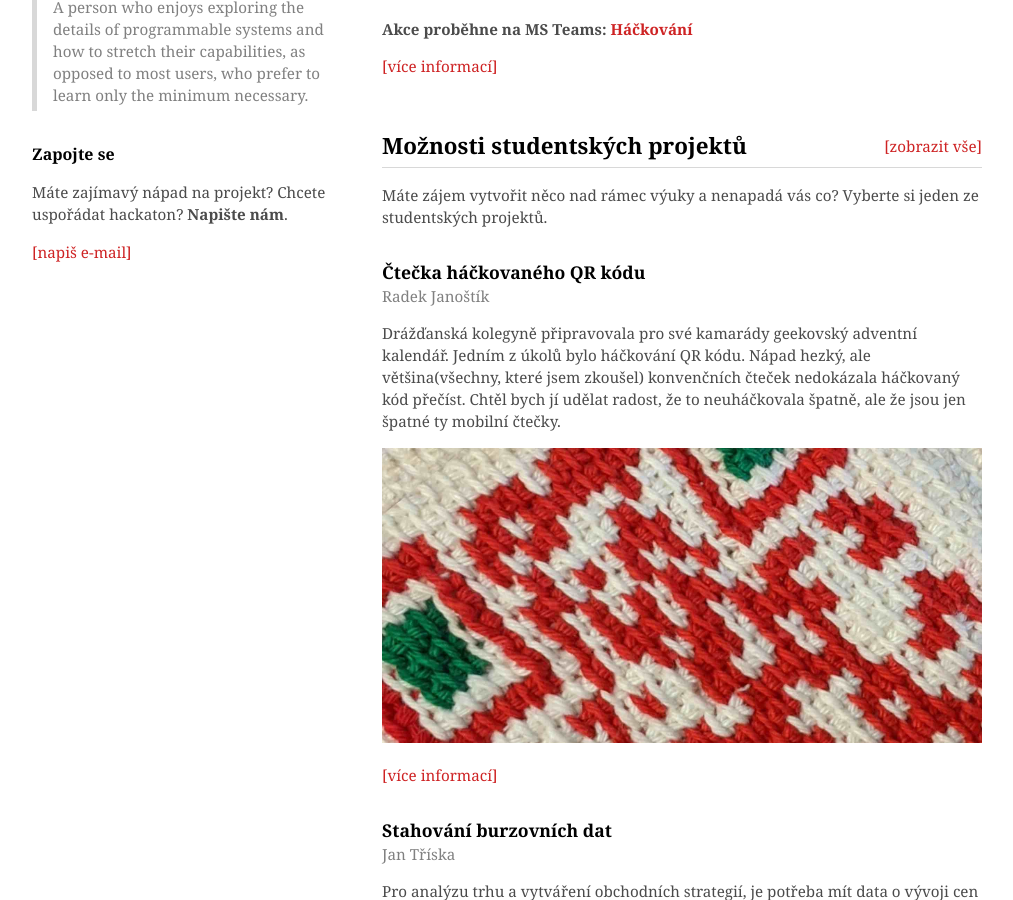
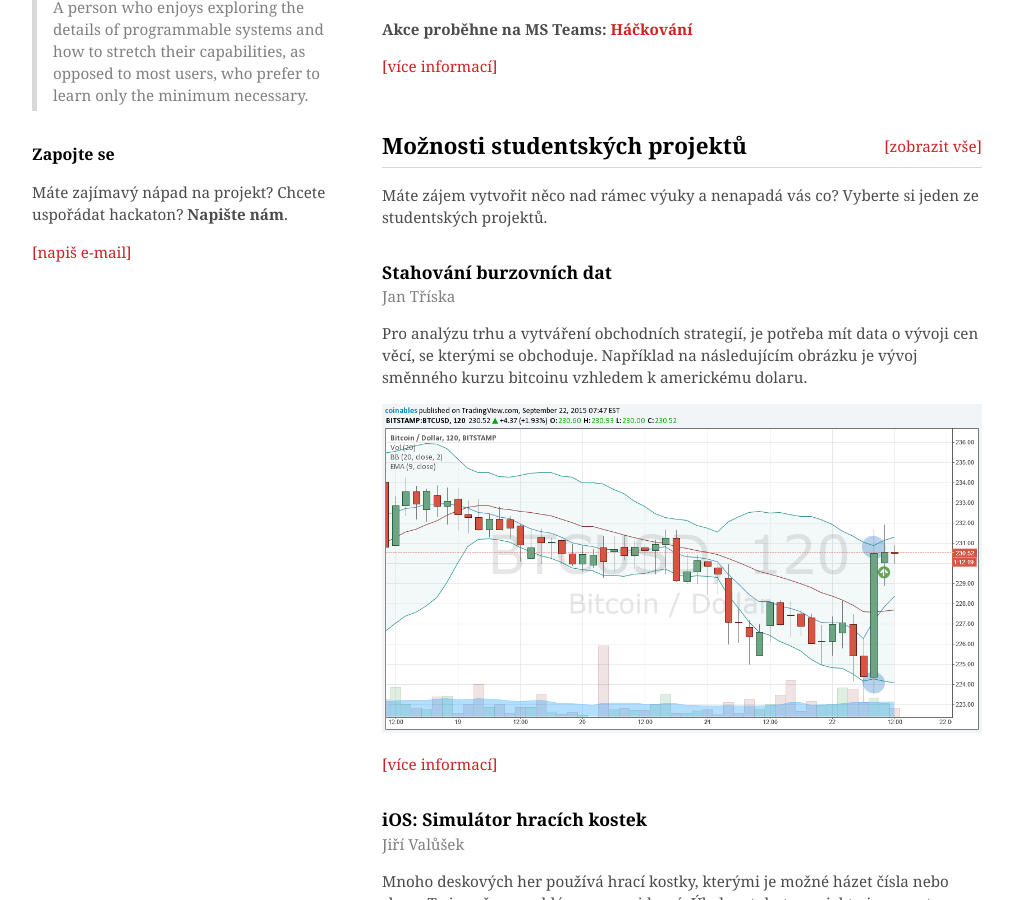
Before and after one commit to hackovani/hackovani.github.io, a Jekyll site: the page built from index.markdown, in a window 1280 px wide and 900 px high, scrolled down 567 px. Shown: the whole window, without its empty margins (133-1146 px from the left). Built offline with Jekyll 4.4.1, drawn with Linux system fonts in a browser that asks for light colours.

Commit message:
Update contact and projects

```diff
--- a/_config.yml
+++ b/_config.yml
@@ -24,7 +24,7 @@ hacker_definition: >-
   capabilities, as opposed to most users, who prefer to learn only the minimum necessary.
 join_us: >-
   Máte zajímavý nápad na projekt? Chcete uspořádat hackaton? **Napište nám**.
-email: hackovani@inf.upol.cz
+email: tomas.mikula01@upol.cz
 description: >-
   Háčkování je studentský seminář v rámci **katedry informatiky** na univerzitě Palackého v Olomouci.
   Klademe si za cíl nabídnout možnost seberealizace nad rámec výuky a to především v **zajímavých projektech** nebo **hackatonech**.
--- a/_posts/projects/2019-12-2-ctecka-hackovaneho-qr-kodu.markdown
+++ /dev/null
@@ -1,23 +0,0 @@
----
-layout: project
-title:  "Čtečka háčkovaného QR kódu"
-date:   2019-12-2 12:25:04 +0100
-author: Radek Janoštík
-contact: radek.janostik@upol.cz
-excerpt_separator: <!--more-->
-categories: projects
----
-
-Drážďanská kolegyně připravovala pro své kamarády geekovský adventní kalendář. Jedním z úkolů bylo háčkování QR kódu. Nápad hezký, ale většina(všechny, které jsem zkoušel) konvenčních čteček nedokázala háčkovaný kód přečíst. Chtěl bych jí udělat radost, že to neuháčkovala špatně, ale že jsou jen špatné ty mobilní čtečky.
-
-![Uháčkovaný QR kód](/assets/img/projects/hackovani.jpg)
-
-<!--more-->
-
-Najde se někdo, kdo navrhne takovou metodu, že počítač/mobil přečte i tento způsob QR kódu? Možná budou stačit jen drobné grafické úpravy, možná na to využijete AI a nebo přijdete s něčím dalším. Případně se můžete vrhnout i na tvorbu těchto kódů, nebo na to raději napíšete robota?
-
-Na úlohu se můžete rovnou pustit, nemusíte mi psát.
-
-**Celá fotka**
-
-![Uháčkovaný QR kód](/assets/img/projects/hackovani-full.jpg)
```
